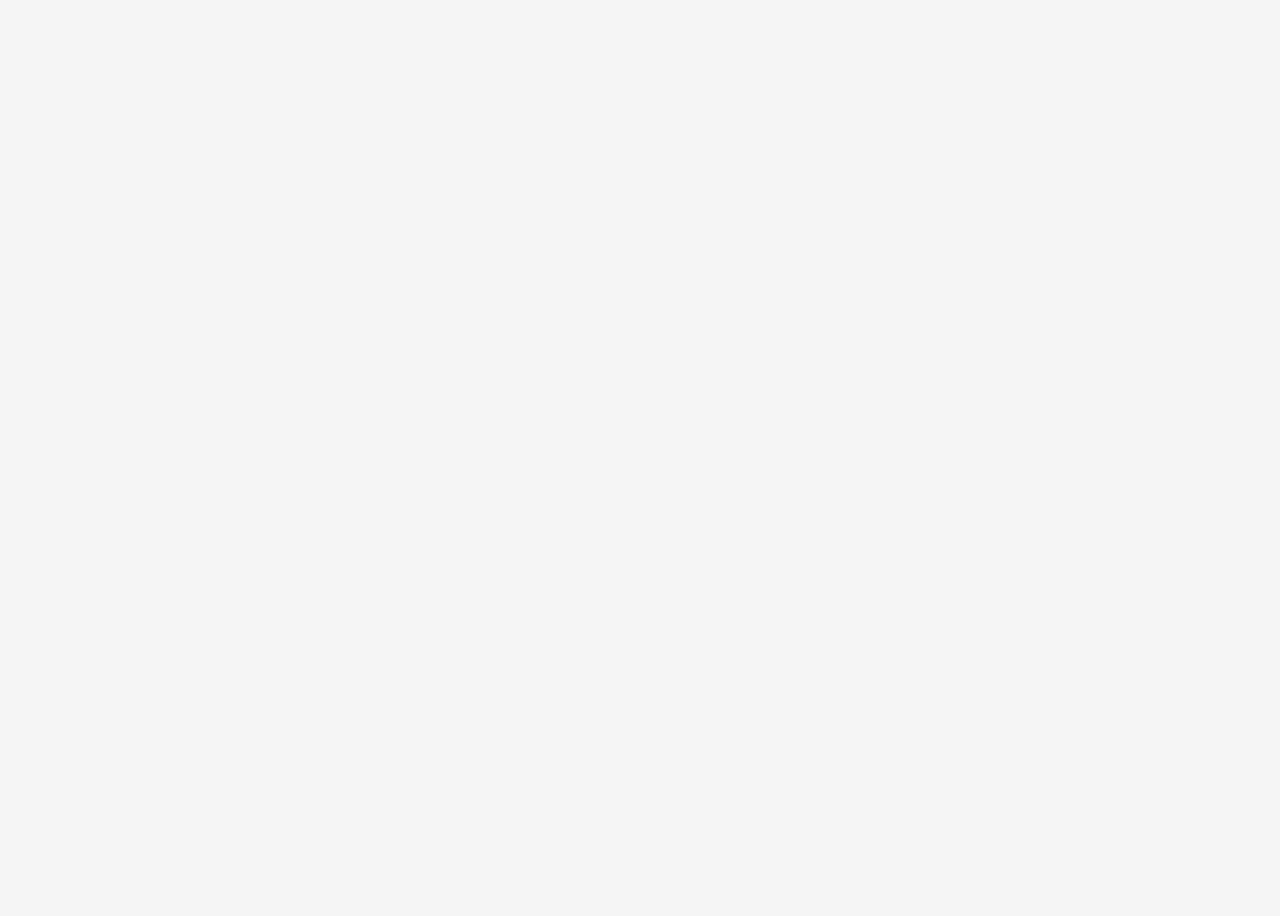
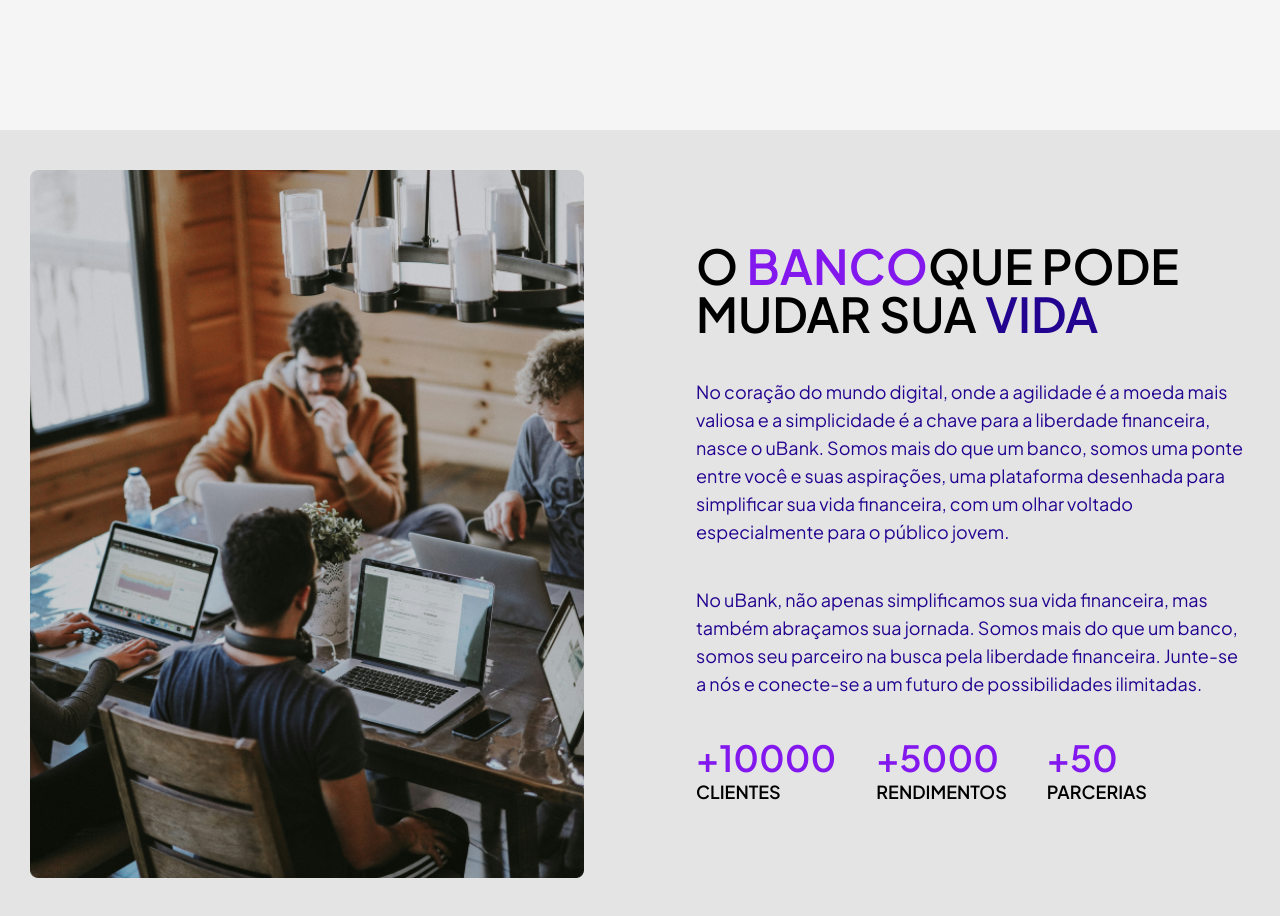
Before and after one commit to lucaszamorapy/ubank, a React (Vite) app: page / in a window 1280 px wide. Shown: the part 940-1856 px from the top of the page. Before the commit the page ends 910 px from the top, so only its background shows below. Built offline with nearby package versions, Linux system fonts and the light colour scheme.

Commit message:
feat: about

```diff
--- /dev/null
+++ b/src/components/quem-somos/QuemSomos.jsx
@@ -0,0 +1,97 @@
+import React, { useState, useEffect } from 'react';
+import text from "../../config/text.json";
+
+const QuemSomos = () => {
+  // Definindo estados para os números de projetos, clientes e prêmios
+  const [projects, setProjects] = useState(0);
+  const [clients, setClients] = useState(0);
+  const [awards, setAwards] = useState(0);
+
+  // Função para verificar se a seção "Quem somos?" está visível ao rolar a página
+  const handleScroll = () => {
+    const quemSomosSection = document.getElementById('quem-somos');
+    if (quemSomosSection) {
+      const { top, bottom } = quemSomosSection.getBoundingClientRect();
+      const windowHeight = window.innerHeight;
+
+      // Se a seção estiver visível, iniciar a animação dos números
+      if (top < windowHeight && bottom > 0) {
+        animateNumbers(10000, 5000, 50); // Chama a função animateNumbers com os valores finais desejados
+        window.removeEventListener('scroll', handleScroll); // Remove o listener de scroll para evitar chamadas repetidas
+      }
+    }
+  };
+
+  // Efeito que adiciona o listener de scroll ao montar o componente e remove ao desmontar
+  useEffect(() => {
+    window.addEventListener('scroll', handleScroll);
+    return () => {
+      window.removeEventListener('scroll', handleScroll);
+    };
+  }, []);
+
+  // Função para animar os números até seus valores finais
+  const animateNumbers = (finalProjects, finalClients, finalAwards) => {
+    const totalIncrements = 100;
+    const incrementProjects = finalProjects / totalIncrements;
+    const incrementClients = finalClients / totalIncrements;
+    const incrementAwards = finalAwards / totalIncrements;
+
+    let currentProjects = 0;
+    let currentClients = 0;
+    let currentAwards = 0;
+
+    const interval = setInterval(() => {
+      // Incrementa os valores atuais até atingirem os valores finais
+      if (currentProjects < finalProjects) {
+        currentProjects += incrementProjects;
+        setProjects(Math.min(Math.ceil(currentProjects), finalProjects));
+      }
+      if (currentClients < finalClients) {
+        currentClients += incrementClients;
+        setClients(Math.min(Math.ceil(currentClients), finalClients));
+      }
+      if (currentAwards < finalAwards) {
+        currentAwards += incrementAwards;
+        setAwards(Math.min(Math.ceil(currentAwards), finalAwards));
+      }
+
+      // Para o intervalo quando todos os valores atingirem seus valores finais
+      if (currentProjects >= finalProjects && currentClients >= finalClients && currentAwards >= finalAwards) {
+        clearInterval(interval);
+      }
+    }, 10);
+  };
+
+  return (
+    // Componente de seção "Quem somos?"
+    <section id="quem-somos" className="mt-40 bg-grayBank py-10">
+      <div className="container">
+        <div className="grid grid-cols-1 gap-10 px-5 lg:grid-cols-2 lg:px-0 lg:gap-28">
+          <img src="./images/img-about.png" className="w-full px-5 lg:px-0"alt="" />
+          <div className="flex flex-col  justify-center gap-10">
+            <h1 className="text-black px-5 text-4xl uppercase font-semibold leading-1 lg:px-0 lg:text-5xl">O <span className="text-purpleBank">Banco</span>que pode mudar sua <span className="text-blueBank">Vida</span></h1>
+            <p className="text-blueBank tracking-normal text-md px-5 lg:text-lg lg:px-0">{text.textAbout1}</p>
+            <p className="text-blueBank tracking-normal text-md px-5 lg:text-lg lg:px-0">{text.textAbout2}</p>
+            <div className="flex flex-wrap items-center gap-5 px-5 lg:gap-10 lg:px-0 xl:flex-nowrap">
+              <div className="flex-col">
+                <span className="text-purpleBank font-semibold text-4xl">+{projects}</span>
+                <p className="text-black text-lg font-semibold uppercase">Clientes</p>
+              </div>
+              <div className="flex-col gap-5">
+                <span className="text-purpleBank font-semibold text-4xl">+{clients}</span>
+                <p className="text-black text-lg font-semibold uppercase">Rendimentos</p>
+              </div>
+              <div className="flex-col gap-5">
+                <span className="text-purpleBank font-semibold text-4xl">+{awards}</span>
+                <p className="text-black text-lg font-semibold uppercase">Parcerias</p>
+              </div>
+            </div>
+          </div>
+        </div>
+      </div>
+    </section>
+  );
+}
+
+export default QuemSomos;
--- /dev/null
+++ b/src/config/text.json
@@ -0,0 +1,4 @@
+{
+  "textAbout1": "No coração do mundo digital, onde a agilidade é a moeda mais valiosa e a simplicidade é a chave para a liberdade financeira, nasce o uBank. Somos mais do que um banco, somos uma ponte entre você e suas aspirações, uma plataforma desenhada para simplificar sua vida financeira, com um olhar voltado especialmente para o público jovem.",
+  "textAbout2": "No uBank, não apenas simplificamos sua vida financeira, mas também abraçamos sua jornada. Somos mais do que um banco, somos seu parceiro na busca pela liberdade financeira. Junte-se a nós e conecte-se a um futuro de possibilidades ilimitadas."
+}
--- a/src/pages/Home/Home.jsx
+++ b/src/pages/Home/Home.jsx
@@ -3,6 +3,7 @@
 import data from "../../config/home-text.json"
 import { Link } from "react-scroll";
 import SlideClient from "../../components/slide-cliente/SlideClient";
+import QuemSomos from "../../components/quem-somos/QuemSomos";
 
 const Home = () => {
   return (
@@ -38,6 +39,7 @@
           </div>
         </div>
       </section>
+      <QuemSomos />
     </>
   )
 }
```
